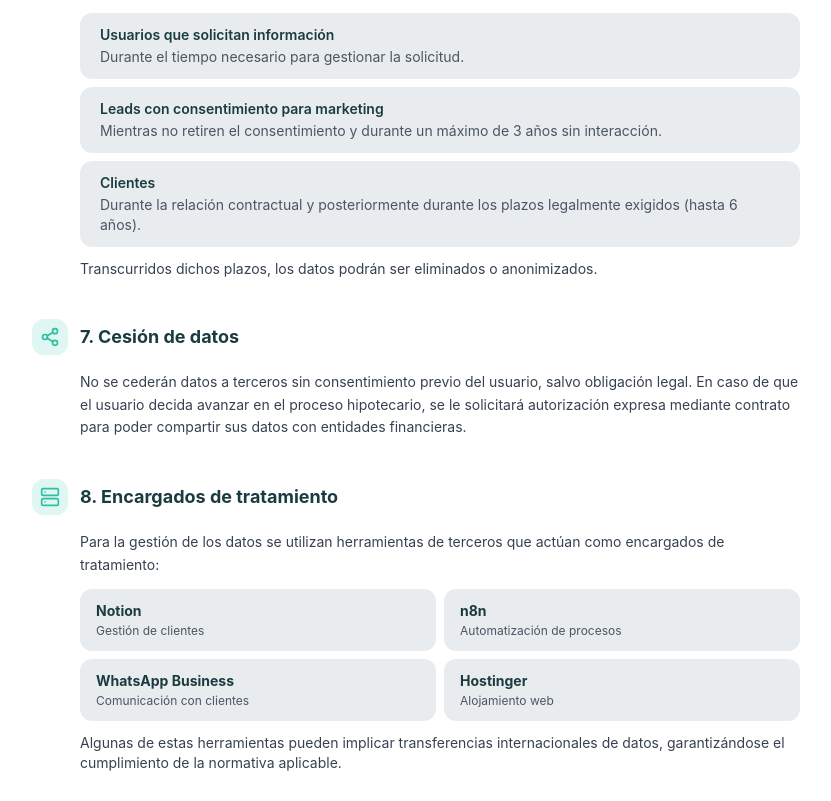
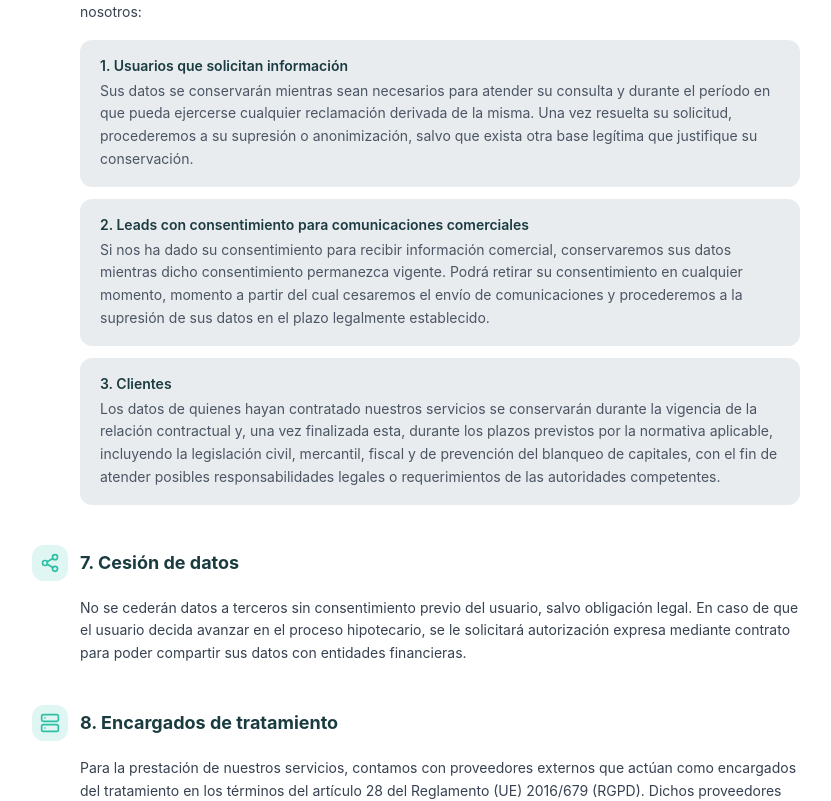
Before and after one commit to AvanzaHipotecas/web-avanza-hipotecas, a React (Vite) app: page /politica-privacidad in a window 1280 px wide. Shown: the part 1820-2621 px from the top of the page, without its empty margins (224-1055 px from the left). Built offline with nearby package versions, Linux system fonts and the light colour scheme; the HTML template or start-up script is replaced by a standard one.

Commit message:
Fix npm install legacy peer deps

```diff
--- a/src/components/Hero.jsx
+++ b/src/components/Hero.jsx
@@ -42,7 +42,7 @@ import React from 'react';
                   transition={{ delay: 0.2 }}
                   className="text-4xl md:text-6xl font-bold leading-tight mb-6 text-[#1A3C40]"
                 >
-                  ¿Listo para comprar<span className="block text-[#2EBFA5]">tu primera vivienda?</span>
+                  Encontramos y negociamos<span className="block text-[#2EBFA5]">la mejor hipoteca para ti</span>
                 </motion.h1>
                 <motion.p
                   initial={{ opacity: 0, y: 20 }}
--- a/src/pages/PoliticaPrivacidadPage.jsx
+++ b/src/pages/PoliticaPrivacidadPage.jsx
@@ -100,22 +100,31 @@ const sections = [
     title: 'Conservación de los datos',
     content: (
       <>
-        <p className="mb-3">Los datos se conservarán conforme a los siguientes criterios:</p>
-        <div className="space-y-2 not-prose">
+        <p className="mb-4">El período de conservación de sus datos personales varía en función de la relación que mantenga con nosotros:</p>
+        <div className="space-y-3 not-prose">
           {[
-            { tipo: 'Usuarios que solicitan información', plazo: 'Durante el tiempo necesario para gestionar la solicitud.' },
-            { tipo: 'Leads con consentimiento para marketing', plazo: 'Mientras no retiren el consentimiento y durante un máximo de 3 años sin interacción.' },
-            { tipo: 'Clientes', plazo: 'Durante la relación contractual y posteriormente durante los plazos legalmente exigidos (hasta 6 años).' },
+            {
+              n: 1,
+              tipo: 'Usuarios que solicitan información',
+              plazo: 'Sus datos se conservarán mientras sean necesarios para atender su consulta y durante el período en que pueda ejercerse cualquier reclamación derivada de la misma. Una vez resuelta su solicitud, procederemos a su supresión o anonimización, salvo que exista otra base legítima que justifique su conservación.',
+            },
+            {
+              n: 2,
+              tipo: 'Leads con consentimiento para comunicaciones comerciales',
+              plazo: 'Si nos ha dado su consentimiento para recibir información comercial, conservaremos sus datos mientras dicho consentimiento permanezca vigente. Podrá retirar su consentimiento en cualquier momento, momento a partir del cual cesaremos el envío de comunicaciones y procederemos a la supresión de sus datos en el plazo legalmente establecido.',
+            },
+            {
+              n: 3,
+              tipo: 'Clientes',
+              plazo: 'Los datos de quienes hayan contratado nuestros servicios se conservarán durante la vigencia de la relación contractual y, una vez finalizada esta, durante los plazos previstos por la normativa aplicable, incluyendo la legislación civil, mercantil, fiscal y de prevención del blanqueo de capitales, con el fin de atender posibles responsabilidades legales o requerimientos de las autoridades competentes.',
+            },
           ].map((row) => (
-            <div key={row.tipo} className="bg-[#E9ECEF] rounded-xl px-5 py-3">
-              <p className="font-semibold text-[#1A3C40] text-sm">{row.tipo}</p>
-              <p className="text-gray-600 text-sm mt-0.5">{row.plazo}</p>
+            <div key={row.n} className="bg-[#E9ECEF] rounded-xl px-5 py-4">
+              <p className="font-semibold text-[#1A3C40] text-sm mb-1">{row.n}. {row.tipo}</p>
+              <p className="text-gray-600 text-sm leading-relaxed">{row.plazo}</p>
             </div>
           ))}
         </div>
-        <p className="mt-3 text-sm">
-          Transcurridos dichos plazos, los datos podrán ser eliminados o anonimizados.
-        </p>
       </>
     ),
   },
@@ -137,16 +146,20 @@ const sections = [
     title: 'Encargados de tratamiento',
     content: (
       <>
-        <p className="mb-3">
-          Para la gestión de los datos se utilizan herramientas de terceros que actúan como encargados
-          de tratamiento:
+        <p className="mb-4">
+          Para la prestación de nuestros servicios, contamos con proveedores externos que actúan como
+          encargados del tratamiento en los términos del artículo 28 del Reglamento (UE) 2016/679 (RGPD).
+          Dichos proveedores únicamente tratan los datos conforme a nuestras instrucciones y están
+          obligados contractualmente a adoptar las medidas de seguridad adecuadas.
         </p>
         <div className="grid sm:grid-cols-2 gap-2 not-prose">
           {[
-            { name: 'Notion', desc: 'Gestión de clientes' },
-            { name: 'n8n', desc: 'Automatización de procesos' },
-            { name: 'WhatsApp Business', desc: 'Comunicación con clientes' },
-            { name: 'Hostinger', desc: 'Alojamiento web' },
+            { name: 'Proveedor de alojamiento web', desc: 'Infraestructura y hospedaje de la plataforma.' },
+            { name: 'Proveedor de CRM y gestión de clientes', desc: 'Organización y seguimiento de consultas y expedientes.' },
+            { name: 'Proveedor de automatización de procesos', desc: 'Gestión automatizada de flujos de trabajo internos.' },
+            { name: 'Proveedor de comunicaciones digitales', desc: 'Envío de comunicaciones y atención al cliente.' },
+            { name: 'Proveedor de servicios de correo electrónico', desc: 'Envío de notificaciones y confirmaciones.' },
+            { name: 'Proveedor de analítica web', desc: 'Medición del rendimiento y mejora de la experiencia de usuario.' },
           ].map((item) => (
             <div key={item.name} className="bg-[#E9ECEF] rounded-xl px-4 py-3">
               <p className="font-bold text-[#1A3C40] text-sm">{item.name}</p>
@@ -154,9 +167,11 @@ const sections = [
             </div>
           ))}
         </div>
-        <p className="mt-3 text-sm">
-          Algunas de estas herramientas pueden implicar transferencias internacionales de datos,
-          garantizándose el cumplimiento de la normativa aplicable.
+        <p className="mt-4 text-sm">
+          Cuando alguno de estos proveedores esté establecido fuera del Espacio Económico Europeo o implique
+          transferencias internacionales de datos, nos aseguramos de que dichas transferencias se realizan
+          con las garantías adecuadas previstas en el RGPD, tales como cláusulas contractuales tipo aprobadas
+          por la Comisión Europea u otros mecanismos legalmente reconocidos.
         </p>
       </>
     ),
```
